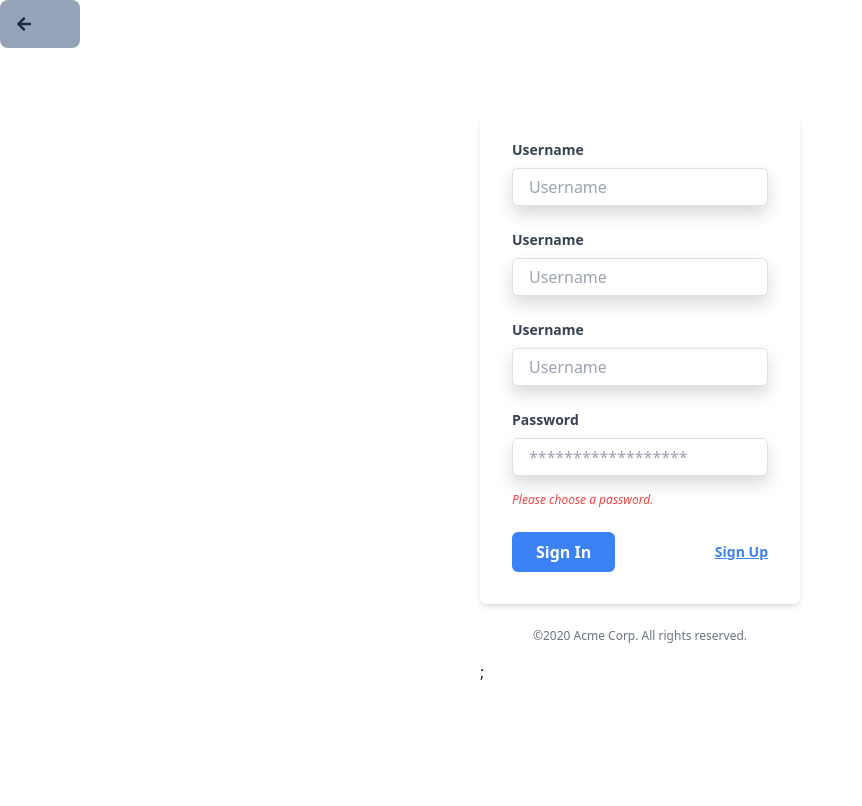
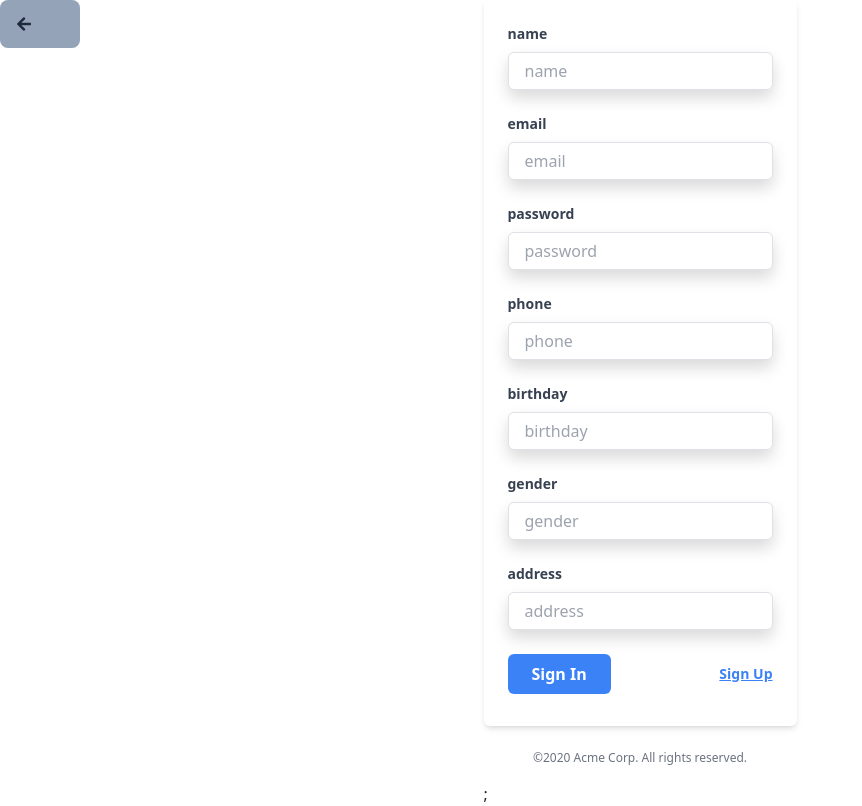
Before and after one commit to PhuocMinh111/capstone-airbnb, a React (Create React App) app: page /login in a window 1280 px wide. Both pictures are taken after a click on the link "Sign Up". Shown: the whole page, without its empty margins (0-862 px from the left). Built offline with nearby package versions, Linux system fonts and the light colour scheme.

Commit message:
Update signUp.tsx

```diff
--- a/src/components/loginForm/signUp.tsx
+++ b/src/components/loginForm/signUp.tsx
@@ -1,84 +1,52 @@
 import React from "react";
 import { useDispatch } from "react-redux";
 import { setLogin } from "../../store/reducers/userReducer";
-// const action = [UserName,]
+const action: string[] = [
+  "name",
+  "email",
+  "password",
+  "phone",
+  "birthday",
+  "gender",
+  "address",
+];
 function SignUp() {
   const dispatch = useDispatch();
   return (
     <div>
       <div className="w-full max-w-xs">
-        <form className="bg-white shadow-md rounded px-8 pt-6 pb-8 mb-4">
+        <form className="bg-white shadow-md rounded px-4 pt-6 pb-8 mb-4">
+          {action.map((ele, index) => {
+            return (
               <div className="mb-4">
                 <label
                   className="block text-gray-700 text-sm font-bold mb-2"
                   htmlFor="username"
                 >
-              Username
+                  {ele}
                 </label>
                 <input
                   className="shadow appearance-none border rounded w-full py-2 px-3 text-gray-700 leading-tight focus:outline-none focus:shadow-outline"
-              id="username"
+                  name={ele}
+                  id={ele}
                   type="text"
-              placeholder="Username"
+                  placeholder={ele}
                 />
               </div>
+            );
+          })}
 
-          <div className="mb-4">
-            <label
-              className="block text-gray-700 text-sm font-bold mb-2"
-              htmlFor="username"
-            >
-              Username
-            </label>
-            <input
-              className="shadow appearance-none border rounded w-full py-2 px-3 text-gray-700 leading-tight focus:outline-none focus:shadow-outline"
-              id="username"
-              type="text"
-              placeholder="Username"
-            />
-          </div>
-          <div className="mb-4">
-            <label
-              className="block text-gray-700 text-sm font-bold mb-2"
-              htmlFor="username"
-            >
-              Username
-            </label>
-            <input
-              className="shadow appearance-none border rounded w-full py-2 px-3 text-gray-700 leading-tight focus:outline-none focus:shadow-outline"
-              id="username"
-              type="text"
-              placeholder="Username"
-            />
-          </div>
-          <div className="mb-6">
-            <label
-              className="block text-gray-700 text-sm font-bold mb-2"
-              htmlFor="password"
-            >
-              Password
-            </label>
-            <input
-              className="shadow appearance-none border border-red-500 rounded w-full py-2 px-3 text-gray-700 mb-3 leading-tight focus:outline-none focus:shadow-outline"
-              id="password"
-              type="password"
-              placeholder="******************"
-            />
-            <p className="text-red-500 text-xs italic">
-              Please choose a password.
-            </p>
-          </div>
           <div className="flex items-center justify-between">
             <button
               className="bg-blue-500 hover:bg-blue-700 text-white font-bold py-2 px-4 rounded focus:outline-none focus:shadow-outline"
               type="button"
+              onClick={() => {
+                dispatch(setLogin());
+              }}
             >
               Sign In
             </button>
             <a
-              onClick={() => {
-                dispatch(setLogin());
-              }}
               className="inline-block align-baseline font-bold text-sm text-blue-500 hover:text-blue-800"
               href="#"
             >
```
Lines whose indentation alone changed are shown as unchanged.
